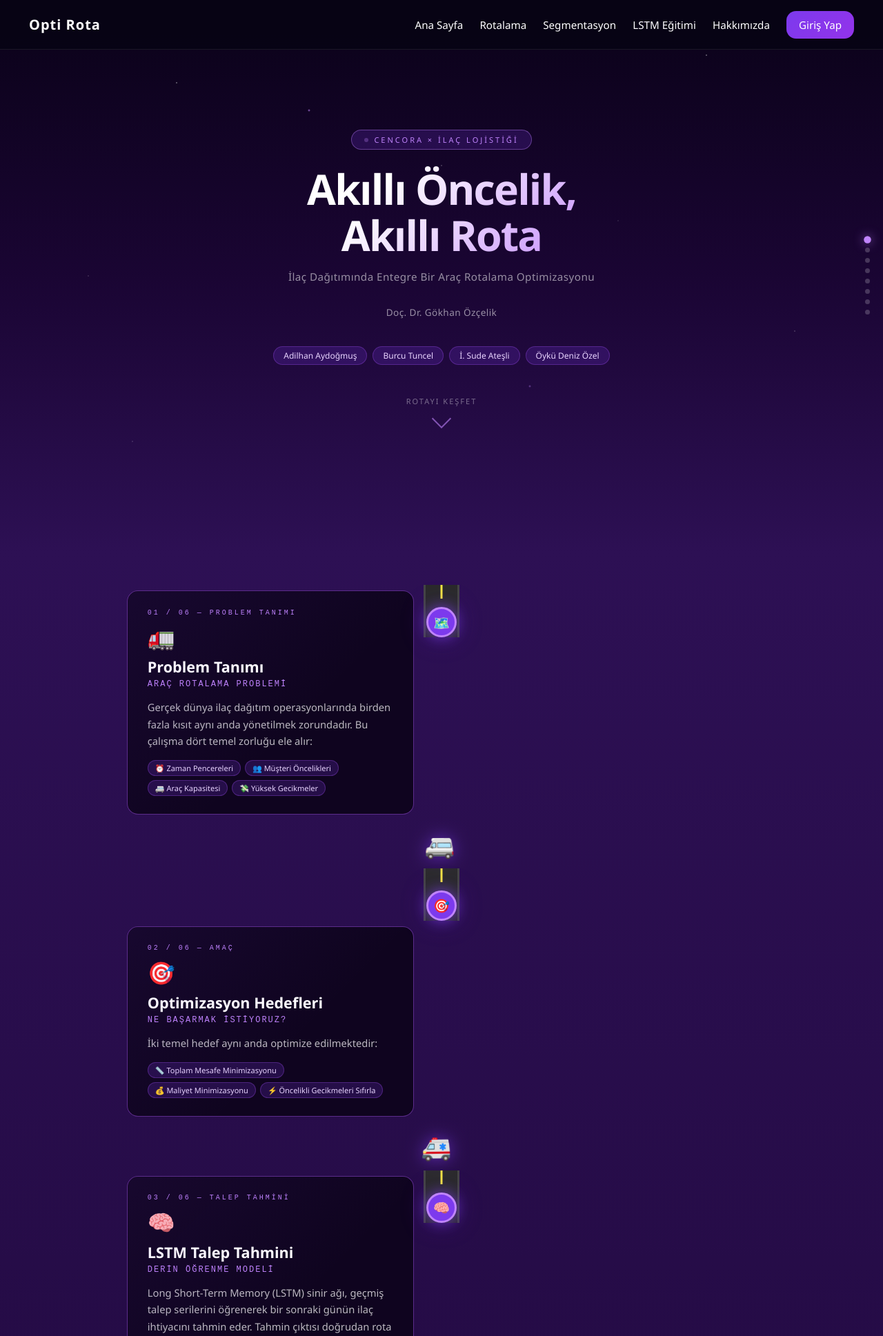
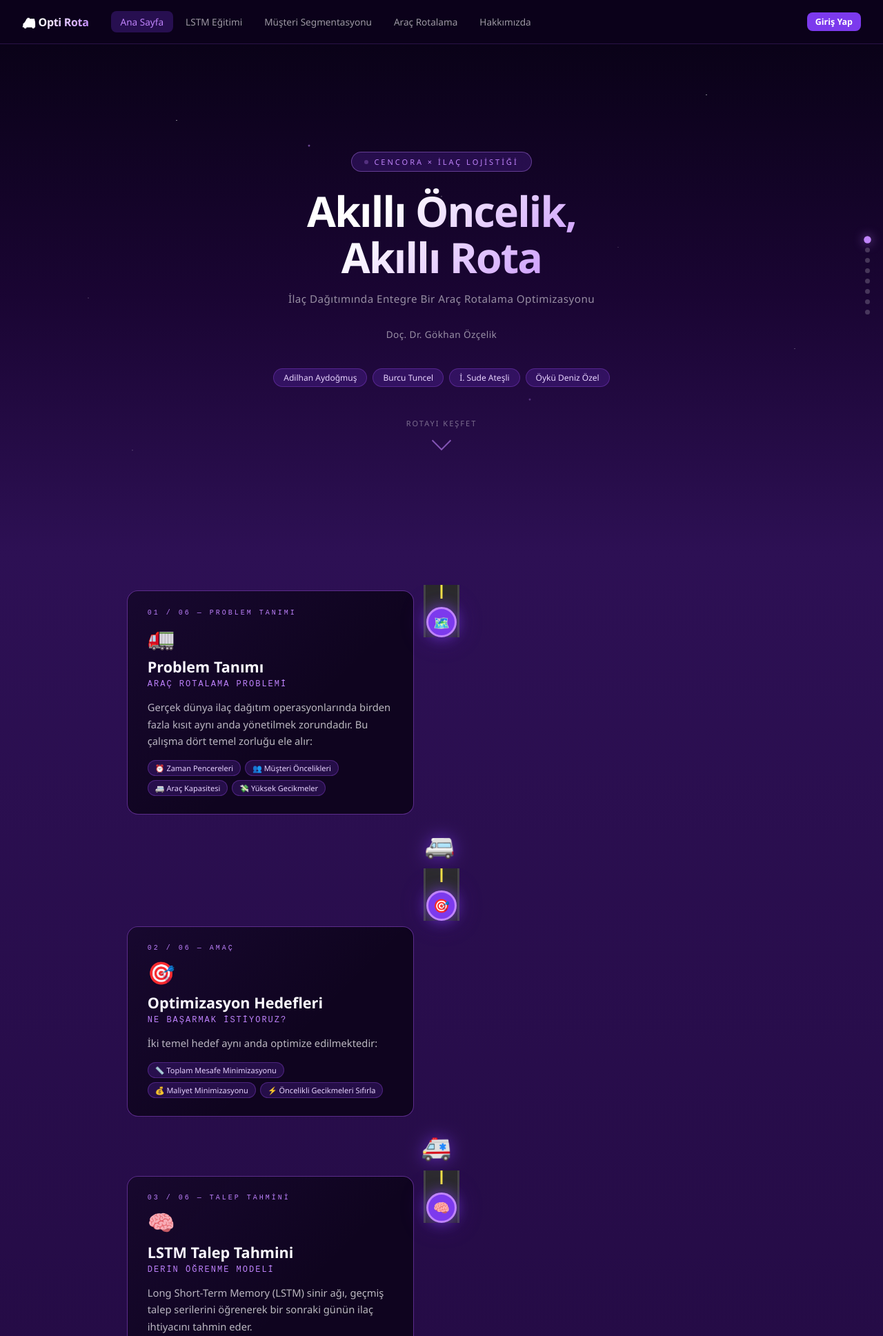
Before and after one commit to AdilhanAydogmus/tez-opti-rota, a FastAPI app: page / in a window 1280 px wide. Shown: the top 1937 px of the page at 69% size. Run offline with FastAPI, Linux system fonts and the light colour scheme.

Commit message:
Update index.html

```diff
--- a/templates/index.html
+++ b/templates/index.html
@@ -1,47 +1,19 @@
-<!DOCTYPE html>
-<html lang="tr">
-<head>
-<meta charset="UTF-8">
-<meta name="viewport" content="width=device-width, initial-scale=1.0">
-<title>Akıllı Öncelik, Akıllı Rota</title>
+{% extends "layout.html" %}
+
+{% block content %}
+
 <style>
-*,*::before,*::after{margin:0;padding:0;box-sizing:border-box;}
+/* index'e özel stiller — layout.html'in değişkenlerini kullanır */
 
-:root{
-  --sky1:#1a0533;
-  --sky2:#2d1054;
-  --road:#2a2a2a;
-  --road-edge:#3d3d3d;
-  --stripe:#f5e642;
-  --purple:#7c3aed;
-  --purple2:#a855f7;
-  --purple3:#c084fc;
-  --purple4:#e9d5ff;
-  --white:#ffffff;
-  --card-bg:rgba(15,5,30,0.96);
-  --card-border:rgba(168,85,247,0.5);
-}
-
-html{scroll-behavior:smooth;}
-body{
-  background:var(--sky1);
-  font-family:'Segoe UI',system-ui,sans-serif;
-  overflow-x:hidden;
-  color:var(--white);
-}
-
-/* ── HEADER ── */
+/* ── HEADER SECTION ── */
 #header{
   position:relative;
-  min-height:100vh;
-  display:flex;
-  flex-direction:column;
-  align-items:center;
-  justify-content:center;
+  min-height:calc(100vh - var(--nav-height));
+  display:flex;flex-direction:column;
+  align-items:center;justify-content:center;
   overflow:hidden;
   background:linear-gradient(180deg,#0a0218 0%,#1a0533 50%,#2d1054 100%);
 }
-
 .stars{
   position:absolute;inset:0;
   background-image:
@@ -389,132 +269,14 @@
   .road-strip{width:40px;}
   .card-title{font-size:1.1rem;}
   .metrics{grid-template-columns:1fr;}
-}
-.top-nav{
-
-    position: fixed;
-
-    top: 0;
-
-    left: 0;
-
-    width: 100%;
-
-    height: 72px;
-
-    display: flex;
-
-    justify-content: space-between;
-
-    align-items: center;
-
-    padding: 0 42px;
-
-    background: rgba(7, 4, 20, 0.86);
-
-    backdrop-filter: blur(12px);
-
-    z-index: 9999;
-
-    border-bottom: 1px solid rgba(255,255,255,0.08);
-
-}
-
-.logo{
-
-    color: white;
-
-    font-size: 1.25rem;
-
-    font-weight: 700;
-
-    letter-spacing: 1px;
-
-}
-
-.nav-links{
-
-    display: flex;
-
-    align-items: center;
-
-    gap: 24px;
-
-}
-
-.nav-links a{
-
-    color: white;
-
-    text-decoration: none;
-
-    font-size: 0.95rem;
-
-    transition: 0.3s ease;
-
-}
-
-.nav-links a:hover{
-
-    color: #c084fc;
-
-}
-
-.login-btn{
-
-    background: linear-gradient(
-        135deg,
-        #7c3aed,
-        #9333ea
-    );
-
-    padding: 10px 18px;
-
-    border-radius: 14px;
-
-}
-
-.login-btn:hover{
-
-    transform: translateY(-2px);
-
+  #nav-dots{display:none;}
 }
 </style>
-</head>
-<body>
-  <nav class="top-nav">
 
-    <div class="logo">
-        Opti Rota
-    </div>
-
-    <div class="nav-links">
-
-        <a href="/">Ana Sayfa</a>
-
-        <a href="/rotalama">
-            Rotalama
-        </a>
-
-        <a href="/musteri-segmentasyonu">
-            Segmentasyon
-        </a>
-
-        <a href="/lstm-egitimi">
-            LSTM Eğitimi
-        </a>
-
-        <a href="/hakkimizda">
-            Hakkımızda
-        </a>
-
-        <a href="/login" class="login-btn">
-            Giriş Yap
-        </a>
-
-    </div>
-
-</nav>
+<!-- index sayfasında page-wrap padding'i sıfırla -->
+<style>
+.page-wrap{padding:0;max-width:100%;}
+</style>
 
 <!-- HEADER -->
 <section id="header">
@@ -592,46 +342,34 @@
 
     <div class="ambulance-row"><div class="van" style="animation-delay:0.5s">🚑</div></div>
 
-    <!-- STOP 3 — LSTM -->
     <div class="stop" id="s3">
       <div class="stop-card">
         <div class="card-num">03 / 06 — Talep Tahmini</div>
         <span class="card-icon">🧠</span>
         <div class="card-title">LSTM Talep Tahmini</div>
         <div class="card-sub">Derin Öğrenme Modeli</div>
-        <div class="card-body">
-          Long Short-Term Memory (LSTM) sinir ağı, geçmiş talep serilerini öğrenerek bir sonraki günün ilaç ihtiyacını tahmin eder. Tahmin çıktısı doğrudan rota planlamasına beslenir.
-        </div>
+        <div class="card-body">Long Short-Term Memory (LSTM) sinir ağı, geçmiş talep serilerini öğrenerek bir sonraki günün ilaç ihtiyacını tahmin eder.</div>
         <div class="card-tags">
           <span class="tag">📈 Zaman Serisi</span>
           <span class="tag">🔮 Gelecek Tahmin</span>
           <span class="tag">🐍 Python</span>
         </div>
       </div>
-      <div class="stop-spine">
-        <div class="road-strip"></div>
-        <div class="milestone">🧠</div>
-      </div>
+      <div class="stop-spine"><div class="road-strip"></div><div class="milestone">🧠</div></div>
       <div class="stop-empty"></div>
     </div>
 
     <div class="ambulance-row"><div class="van" style="animation-delay:1s">🚐</div></div>
 
-    <!-- STOP 4 — K-Means -->
     <div class="stop" id="s4">
       <div class="stop-empty"></div>
-      <div class="stop-spine">
-        <div class="road-strip"></div>
-        <div class="milestone">⭐</div>
-      </div>
+      <div class="stop-spine"><div class="road-strip"></div><div class="milestone">⭐</div></div>
       <div class="stop-card">
         <div class="card-num">04 / 06 — Segmentasyon</div>
         <span class="card-icon">⭐</span>
         <div class="card-title">Müşteri Segmentasyonu</div>
         <div class="card-sub">K-Means Kümeleme</div>
-        <div class="card-body">
-          Müşteriler coğrafi konum ve öncelik skoruna göre üç segmente ayrılır. Her segment farklı bir teslimat politikasına tabidir.
-        </div>
+        <div class="card-body">Müşteriler coğrafi konum ve öncelik skoruna göre üç segmente ayrılır.</div>
         <div class="seg-stars">
           <div class="star"><span>⭐</span>Altın</div>
           <div class="star" style="color:rgba(255,255,255,0.4)"><span>🥈</span>Gümüş</div>
@@ -764,23 +467,17 @@
     if(el) el.scrollIntoView({behavior:'smooth'});
   });
 });
-
 const sections = ['header','s1','s2','s3','s4','s5','s6','final'];
 const observer = new IntersectionObserver(entries => {
   entries.forEach(e => {
-    if(e.isIntersecting) {
+    if(e.isIntersecting){
       const idx = sections.indexOf(e.target.id);
       ndots.forEach((d,i) => d.classList.toggle('active', i === idx));
     }
   });
 }, { threshold: 0.4 });
+sections.forEach(id => { const el = document.getElementById(id); if(el) observer.observe(el); });
 
-sections.forEach(id => {
-  const el = document.getElementById(id);
-  if(el) observer.observe(el);
-});
-
-/* CARD REVEAL ANIMATION */
 const cards = document.querySelectorAll('.stop-card, .finding, #header .header-content');
 const cardObs = new IntersectionObserver(entries => {
   entries.forEach(e => {
```
Also changed, not shown: other parts of templates/index.html (+40 -180 lines).
